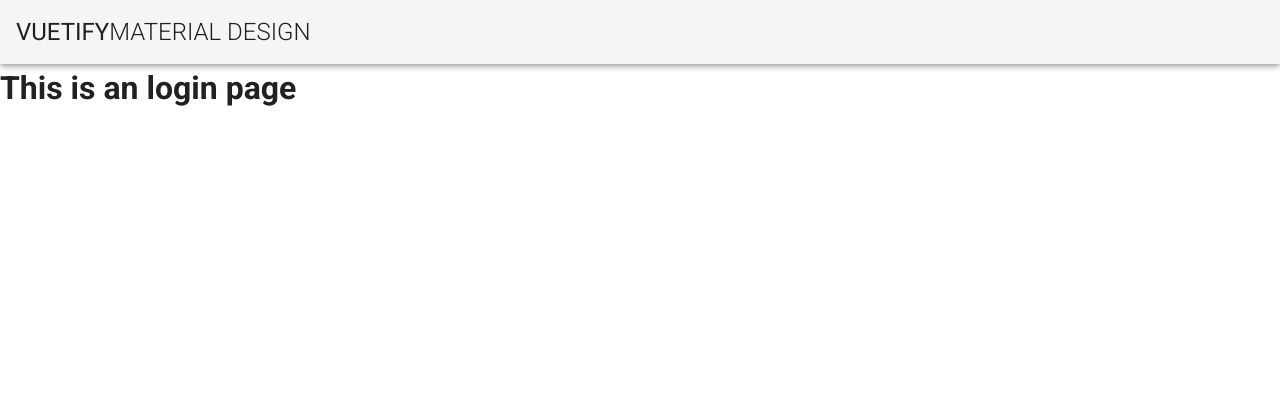
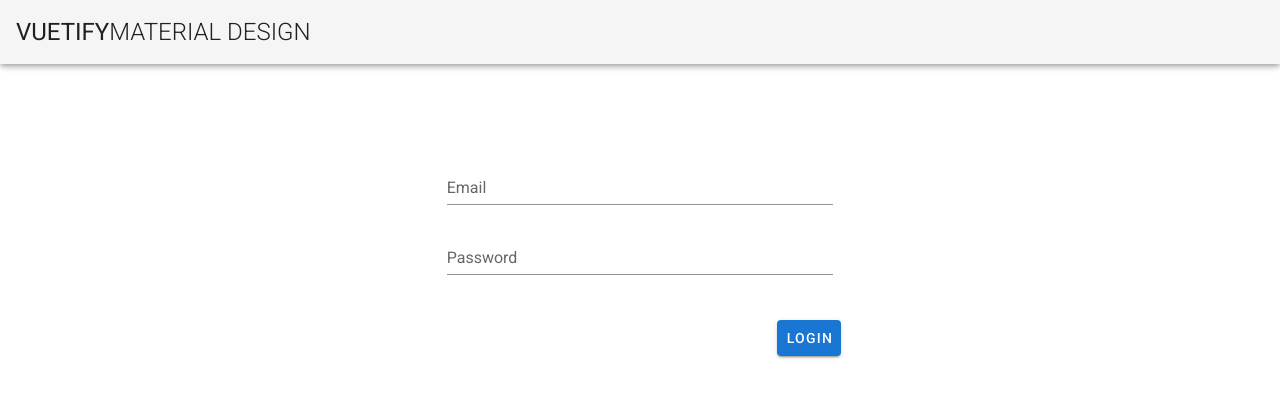
Before and after one commit to MatheusConstantino/frontend, a Vue app: page /login in a window 1280 px wide. Shown: the top 398 px of the page. Built offline with nearby package versions, Linux system fonts and the light colour scheme.

Commit message:
Add login page

```diff
--- a/src/views/Login.vue
+++ b/src/views/Login.vue
@@ -1,5 +1,30 @@
 <template>
-  <div class="login">
-    <h1>This is an login page</h1>
+  <div class="page">
+    <v-content>
+      <v-container fluid fill-height>
+        <v-layout align-center justify-center>
+          <v-flex xs12 sm8 md4>
+            <v-card-text>
+              <v-form>
+                <v-text-field
+                  v-model="email"
+                  label="Email"
+                  type="text"
+                ></v-text-field>
+                <v-text-field
+                  v-model="password"
+                  label="Password"
+                  type="password"
+                ></v-text-field>
+              </v-form>
+            </v-card-text>
+            <v-card-actions>
+              <v-spacer></v-spacer>
+              <v-btn color="primary" @click="login">Login</v-btn>
+            </v-card-actions>
+          </v-flex>
+        </v-layout>
+      </v-container>
+    </v-content>
   </div>
 </template>
```
